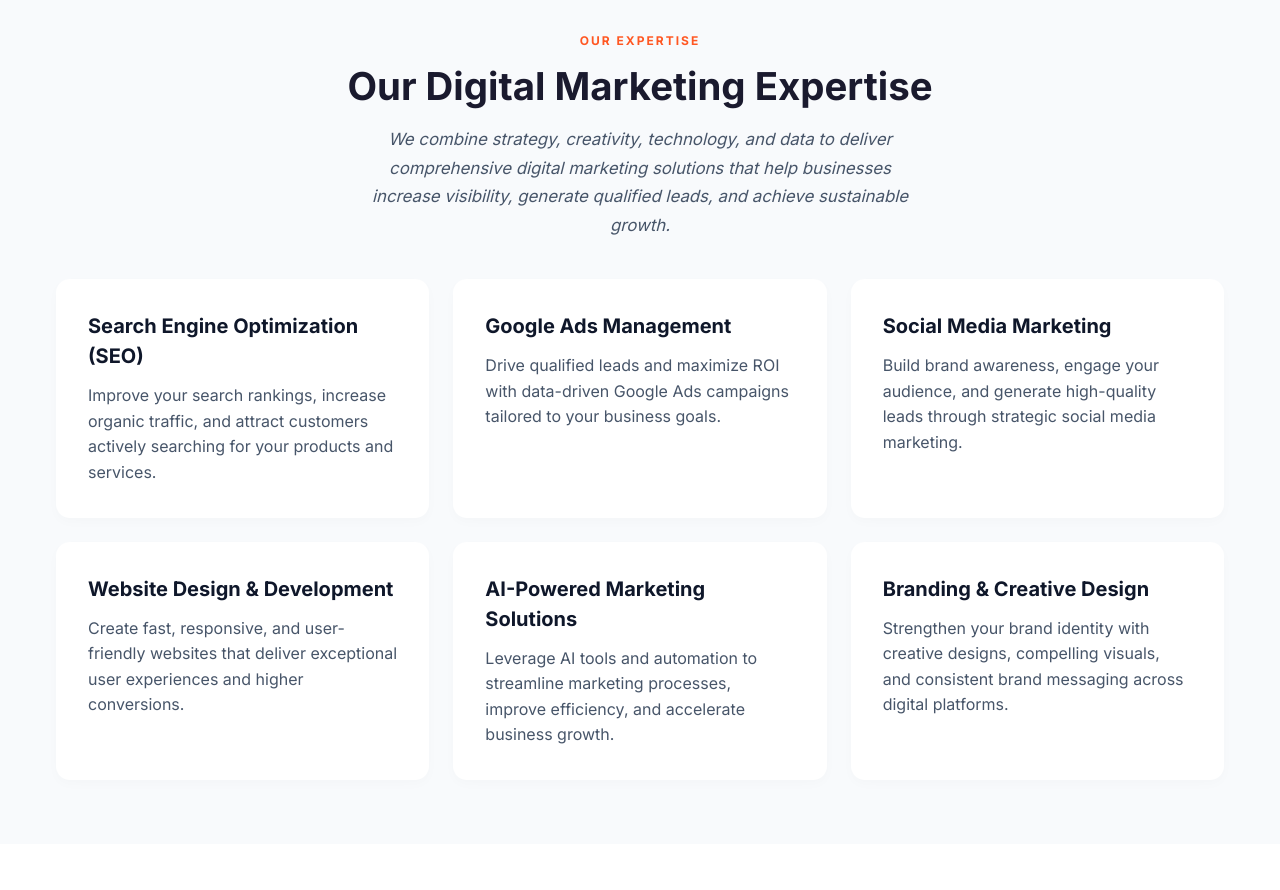
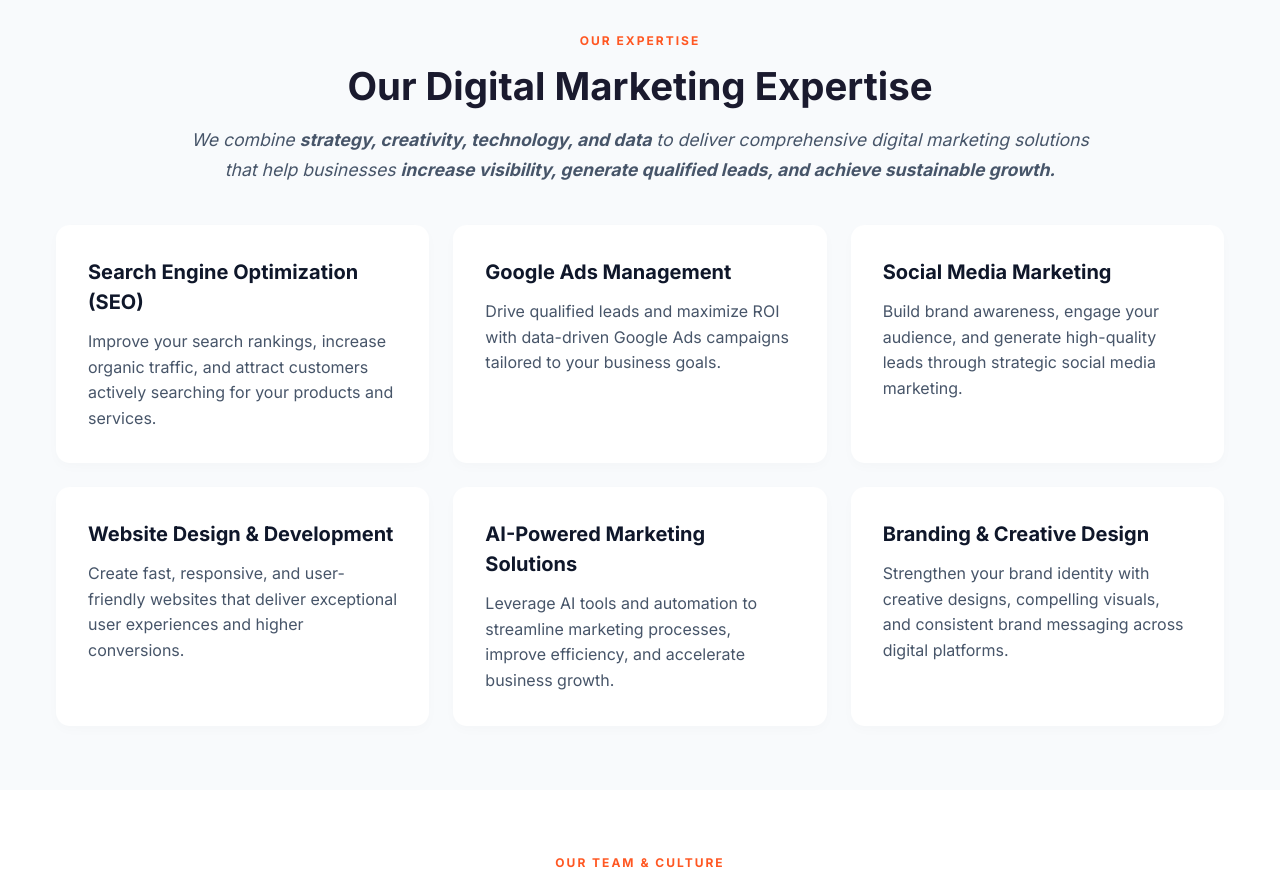
Before and after one commit to Srinivasaraot20/tenx, a Next.js app: page /about-us in a window 1280 px wide. Shown: the part 4560-5450 px from the top of the page. Built offline with nearby package versions, Linux system fonts and the light colour scheme; no server answers.

Commit message:
Format expertise text into 2 lines with bold text

```diff
--- a/src/app/about-us/page.js
+++ b/src/app/about-us/page.js
@@ -382,8 +382,8 @@
           <div className="sec-header">
             <span className="eyebrow">OUR EXPERTISE</span>
             <h2>Our Digital Marketing Expertise</h2>
-            <p style={{color: "#475569", fontSize: "1.05rem", lineHeight: "1.7"}}>
-              We combine strategy, creativity, technology, and data to deliver comprehensive digital marketing solutions that help businesses increase visibility, generate qualified leads, and achieve sustainable growth.
+            <p style={{ maxWidth: "900px", margin: "0 auto", color: "#475569", fontSize: "1.1rem", lineHeight: "1.7" }}>
+              We combine <strong>strategy, creativity, technology, and data</strong> to deliver comprehensive digital marketing solutions that help businesses <strong>increase visibility, generate qualified leads, and achieve sustainable growth.</strong>
             </p>
           </div>
           <div className="expertise-grid" style={{display: "grid", gridTemplateColumns: "repeat(auto-fit, minmax(300px, 1fr))", gap: "24px", maxWidth: "1200px", margin: "0 auto"}}>
```
